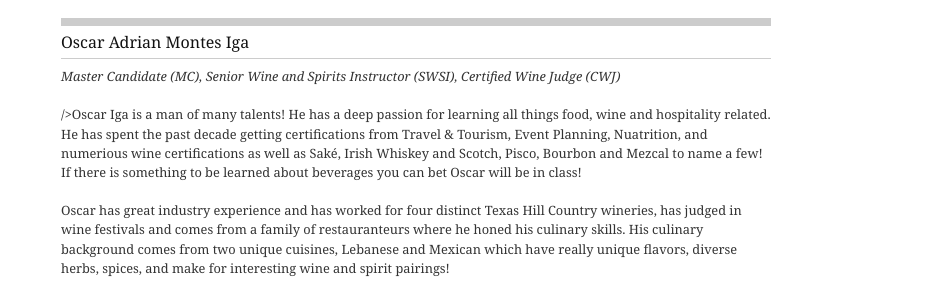
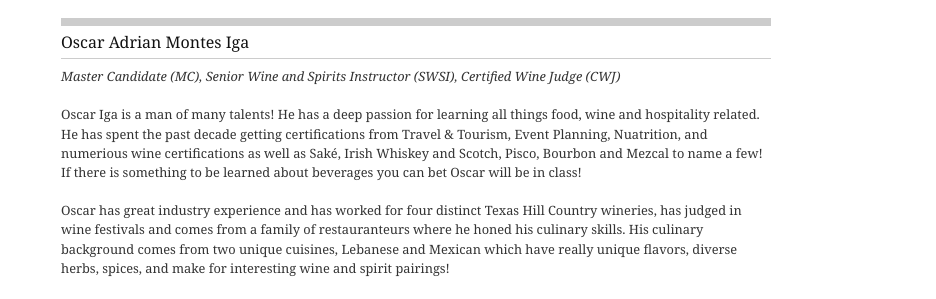
Before and after one commit to CKDev/internationalwineguild.com, a Jekyll site: the page built from faculty.html, in a window 1280 px wide and 900 px high, scrolled down 3006 px. Shown: the part 155-454 px from the top of the window, without its empty margins (344-1280 px from the left). Built offline with Jekyll 4.4.1, drawn with Linux system fonts in a browser that asks for light colours; a script that is not in the unit is left out; comment, search, counter and statistics services are not loaded.

Commit message:
Update faculty.html

```diff
--- a/faculty.html
+++ b/faculty.html
@@ -191,7 +191,7 @@ permalink: /faculty/
 <h2 class="clear clearfix">Oscar Adrian Montes Iga</h2>
 <p><em> Master Candidate (MC), Senior Wine and Spirits Instructor (SWSI), Certified Wine Judge (CWJ)</em></p>
 <p>
-  />Oscar Iga is a man of many talents! He has a deep passion for learning all things food, wine and hospitality related.
+  Oscar Iga is a man of many talents! He has a deep passion for learning all things food, wine and hospitality related.
   He has spent the past decade getting certifications from Travel & Tourism, Event Planning, Nuatrition, and
   numerious wine certifications as well as Saké, Irish Whiskey and Scotch, Pisco, Bourbon and Mezcal to name a few!
   If there is something to be learned about beverages you can bet Oscar will be in class!
@@ -207,7 +207,8 @@ permalink: /faculty/
  for hospitality, sharing his love of this industry, and takes great joy in helping students along their wine
  education journey.
 </p>
-He has been a Guild member since 2010 and a Guild instructor since 2017.
+<p>
+ He has been a Guild member since 2010 and a Guild instructor since 2017.
 </p>
 
 <h2 class="clear clearfix">Mark Hejtmanek</h2>
```
